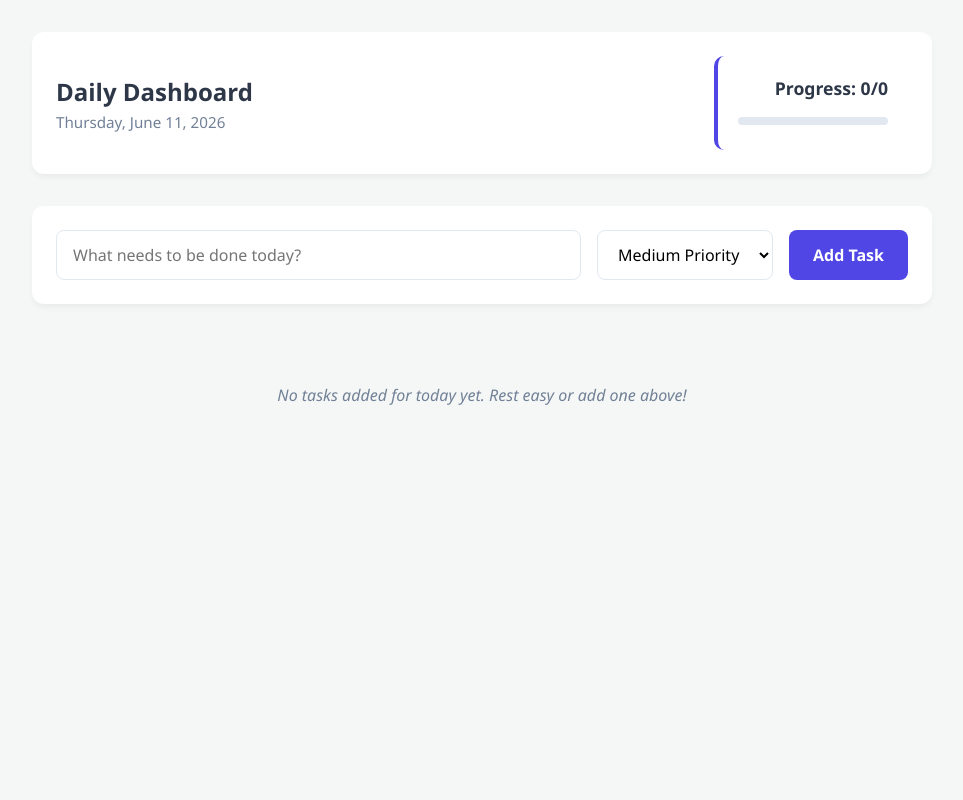
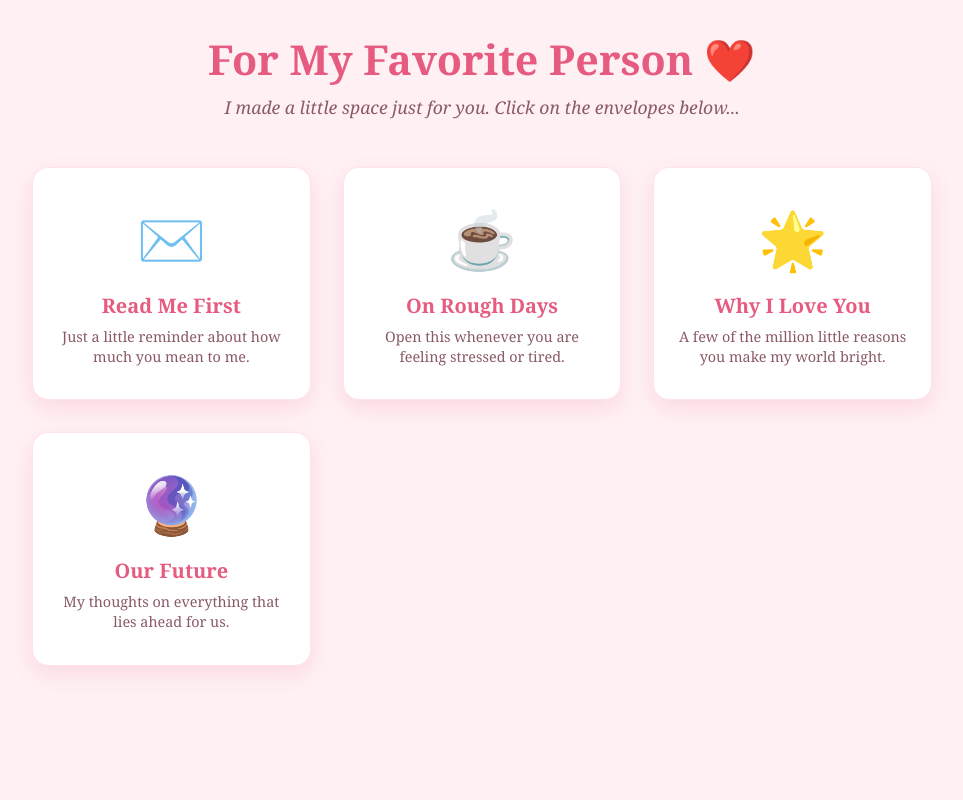
Before and after one commit to darkedmoon0975-star/daily-dashboard, a plain HTML site: page index.html in a window 1280 px wide. Shown: the top 800 px of the page, without its empty margins (158-1121 px from the left). Drawn offline with Linux system fonts and the light colour scheme.

Commit message:
Update index.html

```diff
--- a/index.html
+++ b/index.html
@@ -3,369 +3,340 @@
 <head>
     <meta charset="UTF-8">
     <meta name="viewport" content="width=device-width, initial-scale=1.0">
-    <title>Daily Task Dashboard</title>
+    <title>For My Love ❤️</title>
     <style>
         :root {
-            --bg-primary: #f4f7f6;
-            --surface: #ffffff;
-            --text-main: #2d3748;
-            --text-muted: #718096;
-            --accent: #4f46e5;
-            --accent-hover: #4338ca;
-            --border: #e2e8f0;
-            --success: #10b981;
-            --high-priority: #ef4444;
-            --med-priority: #f59e0b;
-            --low-priority: #3b82f6;
+            --primary-pink: #ff7597;
+            --dark-pink: #e65c80;
+            --soft-bg: #fff0f3;
+            --white: #ffffff;
+            --text-color: #4a2831;
         }
 
         * {
             box-sizing: border-box;
             margin: 0;
             padding: 0;
-            font-family: 'Segoe UI', Tahoma, Geneva, Verdana, sans-serif;
+            font-family: 'Georgia', serif;
         }
 
         body {
-            background-color: var(--bg-primary);
-            color: var(--text-main);
+            background-color: var(--soft-bg);
+            color: var(--text-color);
+            min-height: 100vh;
+            display: flex;
+            flex-direction: column;
+            align-items: center;
             padding: 2rem 1rem;
+            overflow-x: hidden;
+            position: relative;
         }
 
-        .container {
-            max-width: 900px;
-            margin: 0 auto;
+        /* --- Floating Hearts Animation --- */
+        .hearts-bg {
+            position: absolute;
+            top: 0;
+            left: 0;
+            width: 100%;
+            height: 100%;
+            z-index: 0;
+            pointer-events: none;
         }
 
         /* --- Header Section --- */
         header {
-            display: flex;
-            justify-content: space-between;
-            align-items: center;
-            margin-bottom: 2rem;
-            background: var(--surface);
-            padding: 1.5rem;
-            border-radius: 12px;
-            box-shadow: 0 4px 6px -1px rgba(0, 0, 0, 0.05);
+            text-align: center;
+            margin-bottom: 3rem;
+            z-index: 1;
         }
 
         h1 {
-            font-size: 1.5rem;
-            font-weight: 700;
+            font-size: 2.5rem;
+            color: var(--dark-pink);
+            margin-bottom: 0.5rem;
+            animation: pulse 2s infinite ease-in-out;
         }
 
-        .date-display {
-            color: var(--text-muted);
-            font-size: 0.95rem;
-            margin-top: 0.25rem;
+        p.subtitle {
+            font-style: italic;
+            font-size: 1.1rem;
+            color: #8a5a65;
         }
 
-        /* --- Progress Card --- */
-        .progress-card {
-            background: var(--surface);
-            padding: 1.25rem;
-            border-radius: 10px;
-            text-align: right;
-            border-left: 4px solid var(--accent);
+        /* --- Folder Grid Layout --- */
+        .folder-grid {
+            display: grid;
+            grid-template-columns: repeat(auto-fit, minmax(220px, 1fr));
+            gap: 2rem;
+            width: 100%;
+            max-width: 900px;
+            z-index: 1;
         }
 
-        .progress-text {
-            font-weight: 600;
-            font-size: 1.1rem;
+        .folder-card {
+            background: var(--white);
+            border-radius: 16px;
+            padding: 2rem 1.5rem;
+            text-align: center;
+            box-shadow: 0 8px 20px rgba(230, 92, 128, 0.15);
+            cursor: pointer;
+            transition: transform 0.3s cubic-bezier(0.175, 0.885, 0.32, 1.275), box-shadow 0.3s;
+            border: 1px solid rgba(255, 117, 151, 0.2);
+        }
+
+        .folder-card:hover {
+            transform: translateY(-8px);
+            box-shadow: 0 12px 28px rgba(230, 92, 128, 0.25);
+            background: #fffcfd;
+        }
+
+        .folder-icon {
+            font-size: 3.5rem;
+            margin-bottom: 1rem;
+            display: inline-block;
+            transition: transform 0.3s;
+        }
+
+        .folder-card:hover .folder-icon {
+            transform: scale(1.1) rotate(-5deg);
+        }
+
+        .folder-title {
+            font-size: 1.25rem;
+            font-weight: bold;
+            color: var(--dark-pink);
             margin-bottom: 0.5rem;
         }
 
-        .progress-bar-container {
-            width: 150px;
-            height: 8px;
-            background: var(--border);
-            border-radius: 4px;
-            overflow: hidden;
-            display: inline-block;
+        .folder-desc {
+            font-size: 0.9rem;
+            color: #8a5a65;
+            line-height: 1.4;
         }
 
-        .progress-bar {
-            width: 0%;
+        /* --- Popup Modal Window --- */
+        .modal-overlay {
+            position: fixed;
+            top: 0;
+            left: 0;
+            width: 100%;
             height: 100%;
-            background: var(--success);
-            transition: width 0.3s ease;
+            background: rgba(74, 40, 49, 0.5);
+            backdrop-filter: blur(4px);
+            display: flex;
+            justify-content: center;
+            align-items: center;
+            z-index: 10;
+            opacity: 0;
+            pointer-events: none;
+            transition: opacity 0.4s ease;
         }
 
-        /* --- Task Form Control --- */
-        .task-form {
-            background: var(--surface);
-            padding: 1.5rem;
-            border-radius: 12px;
-            box-shadow: 0 4px 6px -1px rgba(0, 0, 0, 0.05);
-            margin-bottom: 2rem;
-            display: flex;
-            gap: 1rem;
-            flex-wrap: wrap;
+        .modal-overlay.active {
+            opacity: 1;
+            pointer-events: auto;
         }
 
-        .task-input {
-            flex: 1;
-            min-width: 200px;
-            padding: 0.75rem 1rem;
-            border: 1px solid var(--border);
-            border-radius: 8px;
-            font-size: 1rem;
-            outline: none;
-            transition: border-color 0.2s;
+        .modal-box {
+            background: var(--white);
+            width: 90%;
+            max-width: 500px;
+            padding: 2.5rem;
+            border-radius: 24px;
+            box-shadow: 0 20px 40px rgba(0,0,0,0.2);
+            position: relative;
+            transform: scale(0.7);
+            transition: transform 0.4s cubic-bezier(0.175, 0.885, 0.32, 1.275);
+            text-align: center;
+            border: 3px double var(--primary-pink);
         }
 
-        .task-input:focus {
-            border-color: var(--accent);
+        .modal-overlay.active .modal-box {
+            transform: scale(1);
         }
 
-        .priority-select {
-            padding: 0.75rem 1rem;
-            border: 1px solid var(--border);
-            border-radius: 8px;
-            background: var(--surface);
-            font-size: 1rem;
+        .close-btn {
+            position: absolute;
+            top: 1rem;
+            right: 1.2rem;
+            font-size: 1.5rem;
+            background: none;
+            border: none;
+            color: #b38f97;
             cursor: pointer;
-            outline: none;
+            transition: color 0.2s;
         }
 
-        .btn-add {
-            background: var(--accent);
-            color: white;
-            border: none;
-            padding: 0.75rem 1.5rem;
-            border-radius: 8px;
-            font-size: 1rem;
-            font-weight: 600;
-            cursor: pointer;
-            transition: background 0.2s;
+        .close-btn:hover {
+            color: var(--dark-pink);
         }
 
-        .btn-add:hover {
-            background: var(--accent-hover);
+        .modal-emoji {
+            font-size: 3rem;
+            margin-bottom: 1rem;
         }
 
-        /* --- Task List Container --- */
-        .task-list {
-            list-style: none;
-            display: flex;
-            flex-direction: column;
-            gap: 0.75rem;
+        .modal-title {
+            font-size: 1.6rem;
+            color: var(--dark-pink);
+            margin-bottom: 1rem;
         }
 
-        .task-item {
-            background: var(--surface);
-            padding: 1rem 1.2rem;
-            border-radius: 10px;
-            border-left: 5px solid var(--border);
-            display: flex;
-            align-items: center;
-            justify-content: space-between;
-            box-shadow: 0 2px 4px rgba(0, 0, 0, 0.02);
-            transition: transform 0.2s, opacity 0.2s;
+        .modal-message {
+            font-size: 1.1rem;
+            line-height: 1.6;
+            margin-bottom: 1.5rem;
+            color: var(--text-color);
+            white-space: pre-line; /* Keeps line breaks from your text */
         }
 
-        .task-item.completed {
-            opacity: 0.6;
-            border-left-color: var(--success) !important;
+        .love-quote {
+            font-size: 0.9rem;
+            font-style: italic;
+            color: #a3727e;
+            border-top: 1px dashed var(--primary-pink);
+            padding-top: 1rem;
         }
 
-        .task-item.completed .task-text {
-            text-decoration: line-through;
-            color: var(--text-muted);
+        /* --- Animations --- */
+        @keyframes pulse {
+            0%, 100% { transform: scale(1); }
+            50% { transform: scale(1.03); }
         }
 
-        /* Priority Colors dynamically mapped */
-        .task-item.high { border-left-color: var(--high-priority); }
-        .task-item.medium { border-left-color: var(--med-priority); }
-        .task-item.low { border-left-color: var(--low-priority); }
-
-        .task-left {
-            display: flex;
-            align-items: center;
-            gap: 1rem;
-            flex: 1;
+        @keyframes floatUp {
+            0% { transform: translateY(100vh) scale(0); opacity: 0; }
+            50% { opacity: 0.6; }
+            100% { transform: translateY(-10vh) scale(1); opacity: 0; }
         }
 
-        .task-checkbox {
-            width: 1.2rem;
-            height: 1.2rem;
-            cursor: pointer;
-            accent-color: var(--success);
-        }
-
-        .task-text {
-            font-size: 1.05rem;
-            word-break: break-word;
-        }
-
-        .badge {
-            font-size: 0.75rem;
-            padding: 0.25rem 0.5rem;
-            border-radius: 4px;
-            font-weight: 600;
-            text-transform: uppercase;
-        }
-
-        .badge.high { background: #fee2e2; color: var(--high-priority); }
-        .badge.medium { background: #fef3c7; color: var(--med-priority); }
-        .badge.low { background: #dbeafe; color: var(--low-priority); }
-
-        .btn-delete {
-            background: none;
-            border: none;
-            color: #ef4444;
-            cursor: pointer;
-            font-size: 1.2rem;
-            padding: 0.25rem;
-            border-radius: 4px;
-            margin-left: 1rem;
-            transition: background 0.2s;
-        }
-
-        .btn-delete:hover {
-            background: #fee2e2;
-        }
-
-        .empty-state {
-            text-align: center;
-            color: var(--text-muted);
-            padding: 3rem 1rem;
-            font-style: italic;
+        .floating-heart {
+            position: absolute;
+            color: var(--primary-pink);
+            font-size: 1.5rem;
+            animation: floatUp 6s linear infinite;
+            bottom: -50px;
         }
     </style>
 </head>
 <body>
 
-    <div class="container">
-        <!-- Dashboard Header -->
-        <header>
-            <div>
-                <h1>Daily Dashboard</h1>
-                <div class="date-display" id="currentDate">Thursday, June 11, 2026</div>
-            </div>
-            <div class="progress-card">
-                <div class="progress-text">Progress: <span id="progressStats">0/0</span></div>
-                <div class="progress-bar-container">
-                    <div class="progress-bar" id="progressBar"></div>
-                </div>
-            </div>
-        </header>
+    <div class="hearts-bg" id="heartsBg"></div>
 
-        <!-- Task Creator Form -->
-        <form class="task-form" id="taskForm" onsubmit="addTask(event)">
-            <input type="text" id="taskInput" class="task-input" placeholder="What needs to be done today?" required autocomplete="off">
-            <select id="priorityInput" class="priority-select">
-                <option value="low">Low Priority</option>
-                <option value="medium" selected>Medium Priority</option>
-                <option value="high">High Priority</option>
-            </select>
-            <button type="submit" class="btn-add">Add Task</button>
-        </form>
+    <header>
+        <h1>For My Favorite Person ❤️</h1>
+        <p class="subtitle">I made a little space just for you. Click on the envelopes below...</p>
+    </header>
 
-        <!-- Main Task List Container -->
-        <ul class="task-list" id="taskList">
-            <!-- Tasks will get injected here dynamically via JavaScript -->
-        </ul>
-        <div id="emptyState" class="empty-state" style="display: none;"> No tasks added for today yet. Rest easy or add one above! </div>
+    <div class="folder-grid">
+
+        <div class="folder-card" onclick="openMessage(1)">
+            <div class="folder-icon">✉️</div>
+            <div class="folder-title">Read Me First</div>
+            <div class="folder-desc">Just a little reminder about how much you mean to me.</div>
+        </div>
+
+        <div class="folder-card" onclick="openMessage(2)">
+            <div class="folder-icon">☕</div>
+            <div class="folder-title">On Rough Days</div>
+            <div class="folder-desc">Open this whenever you are feeling stressed or tired.</div>
+        </div>
+
+        <div class="folder-card" onclick="openMessage(3)">
+            <div class="folder-icon">🌟</div>
+            <div class="folder-title">Why I Love You</div>
+            <div class="folder-desc">A few of the million little reasons you make my world bright.</div>
+        </div>
+
+        <div class="folder-card" onclick="openMessage(4)">
+            <div class="folder-icon">🔮</div>
+            <div class="folder-title">Our Future</div>
+            <div class="folder-desc">My thoughts on everything that lies ahead for us.</div>
+        </div>
+
     </div>
 
-    <!-- Interactive System Logic -->
+    <div class="modal-overlay" id="modalOverlay" onclick="closeMessage(event)">
+        <div class="modal-box" onclick="event.stopPropagation()">
+            <button class="close-btn" onclick="closeMessage(force=true)">✕</button>
+            <div class="modal-emoji" id="modalEmoji">✉️</div>
+            <div class="modal-title" id="modalTitle">Folder Title</div>
+            <p class="modal-message" id="modalMessage">Custom Message goes here.</p>
+            <div class="love-quote" id="modalQuote">"Love quotes sit beautifully down here."</div>
+        </div>
+    </div>
+
     <script>
-        // Set dynamic modern date format
-        const options = { weekday: 'long', year: 'numeric', month: 'long', day: 'numeric' };
-        document.getElementById('currentDate').innerText = new Date().toLocaleDateString('en-US', options);
+        // --- DATA OBJECT: Customize your secret messages here! ---
+        const folderData = {
+            1: {
+                title: "Hey beautiful...",
+                emoji: "💖",
+                message: "I wanted to build something unique to show you how much I care. You're the best part of my daily routine, the laugh I look forward to, and my safe space. Thank you for just being you.",
+                quote: "“In case you ever foolishly forget: I am never not thinking of you.” — Virginia Woolf"
+            },
+            2: {
+                title: "Take a deep breath.",
+                emoji: "💆‍♀️",
+                message: "If today was hard, please remember that you don't have to carry the whole world on your shoulders. You are incredibly strong, capable, and smart. Drop your shoulders, relax your jaw, and remember I am always in your corner cheering you on.",
+                quote: "“You are braver than you believe, stronger than you seem, and smarter than you think.” — A.A. Milne"
+            },
+            3: {
+                title: "A Few Reasons Why...",
+                emoji: "📜",
+                message: "1. The way your eyes completely light up when you're happy.\n2. How safe I feel when I'm talking to you.\n3. Your beautiful mind and kind heart.\n4. You make even the most boring days feel like an adventure.",
+                quote: "“I love you because the entire universe conspired to help me find you.” — Paulo Coelho"
+            },
+            4: {
+                title: "To our tomorrows ✨",
+                emoji: "maple",
+                emoji: "🚀",
+                message: "No matter where life takes us, I want to experience it alongside you. More morning coffees, more late-night inside jokes, more roadtrips, and more quiet moments. Building a future with you is my absolute favorite plan.",
+                quote: "“Grow old along with me! The best is yet to be.” — Robert Browning"
+            }
+        };
 
-        // Initialize array from LocalStorage if it exists, otherwise empty array
-        let tasks = JSON.parse(localStorage.getItem('dashboard_tasks')) || [];
+        // --- MODAL TRIGGER INTERACTION SYSTEM ---
+        const overlay = document.getElementById('modalOverlay');
 
-        // Save & Refresh View Hook
-        function updateDashboard() {
-            localStorage.setItem('dashboard_tasks', JSON.stringify(tasks));
-            renderTasks();
+        function openMessage(folderId) {
+            const data = folderData[folderId];
+            if (!data) return;
+
+            document.getElementById('modalTitle').innerText = data.title;
+            document.getElementById('modalEmoji').innerText = data.emoji;
+            document.getElementById('modalMessage').innerText = data.message;
+            document.getElementById('modalQuote').innerText = data.quote;
+
+            overlay.classList.add('active');
         }
 
-        // Add a Task handler
-        function addTask(e) {
-            e.preventDefault();
-            const textInput = document.getElementById('taskInput');
-            const priorityInput = document.getElementById('priorityInput');
-
-            const newTask = {
-                id: Date.now(),
-                text: textInput.value.trim(),
-                priority: priorityInput.value,
-                completed: false
-            };
-
-            tasks.push(newTask);
-            textInput.value = ''; // Reset text input
-            updateDashboard();
+        function closeMessage(event, force = false) {
+            overlay.classList.remove('active');
         }
 
-        // Toggle task completion status
-        function toggleTask(id) {
-            tasks = tasks.map(task => {
-                if (task.id === id) {
-                    return { ...task, completed: !task.completed };
-                }
-                return task;
-            });
-            updateDashboard();
+        // --- AMBIENT FLOATING HEARTS GENERATOR ---
+        function createFloatingHeart() {
+            const container = document.getElementById('heartsBg');
+            const heart = document.createElement('div');
+            heart.classList.add('floating-heart');
+            heart.innerText = ['❤️', '💖', '✨', '🌸'][Math.floor(Math.random() * 4)];
+
+            // Random positioning and timings
+            heart.style.left = Math.random() * 100 + 'vw';
+            heart.style.animationDuration = (Math.random() * 3 + 4) + 's'; // 4 to 7 seconds
+            heart.style.fontSize = (Math.random() * 1 + 1) + 'rem';
+
+            container.appendChild(heart);
+
+            // Clean up elements out of DOM after animation stops
+            setTimeout(() => {
+                heart.remove();
+            }, 7000);
         }
 
-        // Delete a task handler
-        function deleteTask(id) {
-            tasks = tasks.filter(task => task.id !== id);
-            updateDashboard();
-        }
-
-        // Render data dynamically into HTML layout
-        function renderTasks() {
-            const listElement = document.getElementById('taskList');
-            const emptyState = document.getElementById('emptyState');
-
-            // Clear existing layout list to handle full refresh re-render
-            listElement.innerHTML = '';
-
-            if (tasks.length === 0) {
-                emptyState.style.display = 'block';
-            } else {
-                emptyState.style.display = 'none';
-
-                // Sort array so that uncompleted high-priority items stick closer to top
-                const sortedTasks = [...tasks].sort((a, b) => {
-                    if (a.completed !== b.completed) return a.completed - b.completed;
-                    const priorityWeight = { high: 3, medium: 2, low: 1 };
-                    return priorityWeight[b.priority] - priorityWeight[a.priority];
-                });
-
-                sortedTasks.forEach(task => {
-                    const li = document.createElement('li');
-                    li.className = `task-item ${task.priority} ${task.completed ? 'completed' : ''}`;
-
-                    li.innerHTML = `
-                        <div class="task-left">
-                            <input type="checkbox" class="task-checkbox" ${task.completed ? 'checked' : ''} onchange="toggleTask(${task.id})">
-                            <span class="task-text">${task.text}</span>
-                            <span class="badge ${task.priority}">${task.priority}</span>
-                        </div>
-                        <button class="btn-delete" onclick="deleteTask(${task.id})" title="Delete Task">✕</button>
-                    `;
-                    listElement.appendChild(li);
-                });
-            }
-
-            // Update Progress Analytics
-            const completedCount = tasks.filter(t => t.completed).length;
-            const totalCount = tasks.length;
-            document.getElementById('progressStats').innerText = `${completedCount}/${totalCount}`;
-
-            const percentage = totalCount === 0 ? 0 : (completedCount / totalCount) * 100;
-            document.getElementById('progressBar').style.width = `${percentage}%`;
-        }
-
-        // Primary application paint launch trigger
-        renderTasks();
+        // Generate a new floating symbol every 800 milliseconds
+        setInterval(createFloatingHeart, 800);
     </script>
 </body>
 </html>
```
